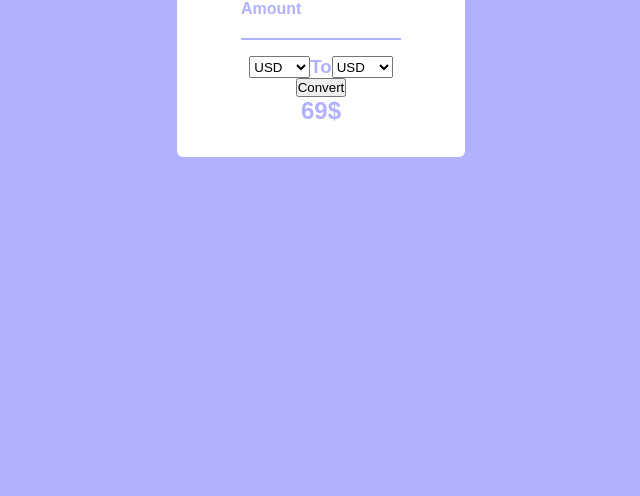
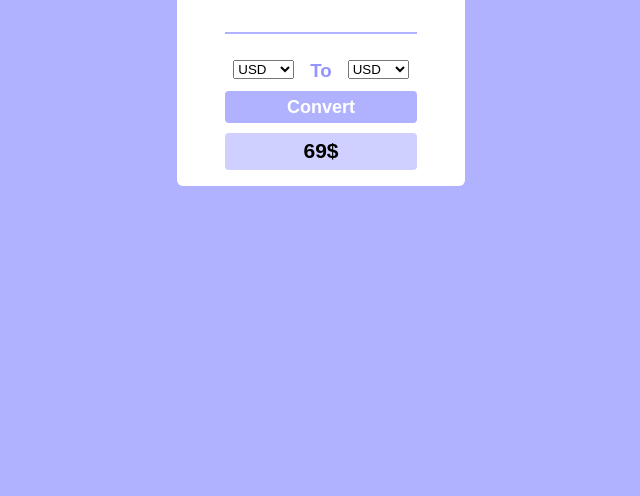
Before and after one commit to ArberSh/Exchange-Rate, a plain HTML site: page index.html in a window 1280 px wide. Shown: the part 304-800 px from the top of the page, without its empty margins (319-959 px from the left). Drawn offline with Linux system fonts and the light colour scheme.

Commit message:
Working on select element

```diff
--- a/index.html
+++ b/index.html
@@ -12,29 +12,33 @@
         <div class="Exchange-Container">
             <div class="Exchange-Wrapper">
                 <!-- Fix here  nese spuno boje me div-->
-                <h1>Exchange Rate</h1>
+                <h1 class="Title">Exchange Rate</h1>
                 <img src="Logo.png" alt="">
                 <div class="Input-container">
                 <label>Amount</label>
                 <input type="number">
                 </div>
                 <div class="Change-Rate">
+                    <div class="From">
                     <select name="Currency" id="Currency">
                         <option value="USD">USD</option>
                         <option value="LEK">LEK</option>
                         <option value="EURO">EURO</option>
                         <option value="idk">IDK</option>
                       </select>
+                    </div>
                       <h3>To</h3>
+                      <div class="To">
                       <select name="Currency1" id="Currency1">
                         <option value="USD">USD</option>
                         <option value="LEK">LEK</option>
                         <option value="EURO">EURO</option>
                         <option value="idk">IDK</option>
                       </select>
+                    </div>
                 </div>
                 <button>Convert</button>
-                <div>
+                <div class="Result">
                     <h1>69$</h1>
                 </div>
             </div>
--- a/styles.css
+++ b/styles.css
@@ -23,9 +23,9 @@ body{
     justify-content: center;
     align-items: center;
     flex-direction: column;
-    color: #B1B2FF;
+    color: #9294ff;
 }
-h1{
+Title{
     text-align: center;
     margin-bottom: 1rem;
 }
@@ -41,17 +41,52 @@ img{
     flex-direction: column;
 }
 .Input-container input{
+    margin: 0.6rem 0;
     width:100%;
-    max-width:10rem;
+    max-width:12rem;
     height:1.4rem;
-    font-size:14px;
-    color: #B1B2FF;
+    font-size:16px;
+    color: #9294ff;
     border:none;
     border-bottom: #B1B2FF 2px solid;
     outline: none;
     padding: 0.2rem;
+    font-weight: bold;
 }
+/* FIX THIS DOWN  */
 .Change-Rate{
     display: flex;
     flex-direction: row;
+    gap: 1rem;
 }
+.select-selected{
+    background-color: #9294ff;
+    width: 6rem;
+}
+
+button{
+    width: 100%;
+    max-width: 12rem;
+    height: 2rem;
+    margin: 0.6rem 0;
+    background-color: #B1B2FF;
+    border: none;
+    font-size: bold;
+    color: white;
+    font-size: 18px;
+    font-weight: bold;
+    border-radius: 4px;
+    cursor: pointer;
+}
+button:active{
+    background-color: #9294ff;
+}
+.Result{
+    background-color: #cfd0ff;
+    color: rgb(0, 0, 0);
+    width: 12rem;
+    border-radius: 4px;
+    text-align: center;
+    padding: 0.4rem 0;
+    font-size: 14px;
+}
```
